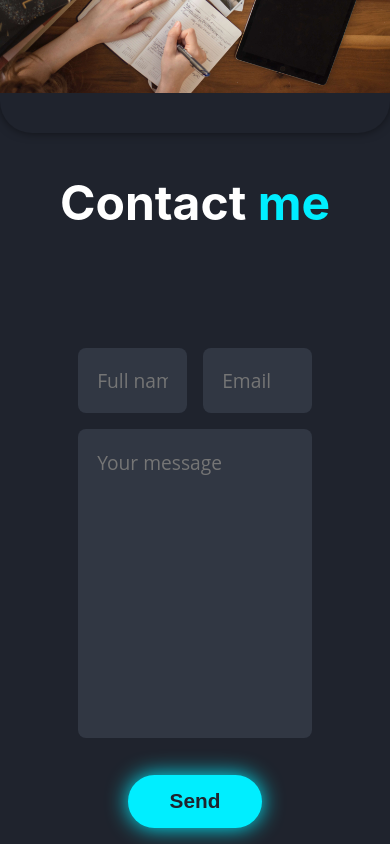
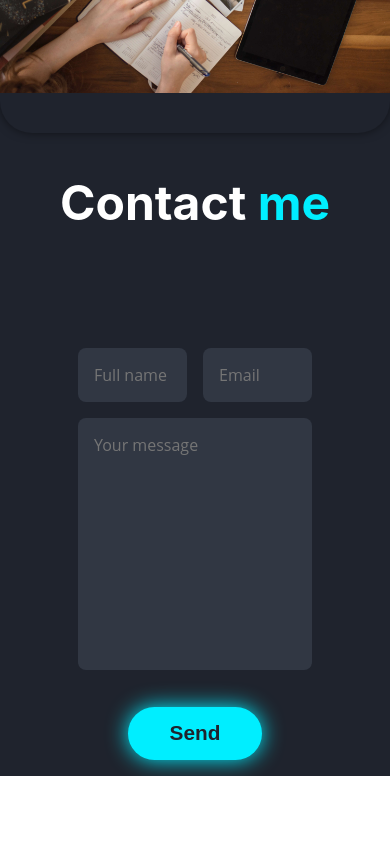
Before and after one commit to Alexandre-Vernet/portfolio, a React (Create React App) app: page / in a window 390 px wide. Shown: the part 2893-3737 px from the top of the page. After the commit the page ends 3669 px from the top, so only its background shows below. Built offline with nearby package versions, Linux system fonts and the light colour scheme.

Commit message:
feat(responsive): Add responsive on Contact section

```diff
--- a/src/components/Contact/Contact.scss
+++ b/src/components/Contact/Contact.scss
@@ -26,6 +26,7 @@
 
             form {
                 width: 60%;
+
                 .form-group {
                     display: flex;
                     justify-content: center;
@@ -41,7 +42,7 @@
                         border-radius: 8px;
                         outline: none;
                         font-size: 1.2em;
-                        color: $white;
+                        color: $main-color;
                         background: $second-color;
                         resize: none;
                         font-family: 'Open Sans', sans-serif;
@@ -56,3 +57,16 @@
         }
     }
 }
+
+
+@media (max-width: 440px) {
+    .contact > .container > .contact-container > form {
+        .form-group {
+            width: 100%;
+
+            input, textarea {
+                font-size: 1em;
+            }
+        }
+    }
+}
```
